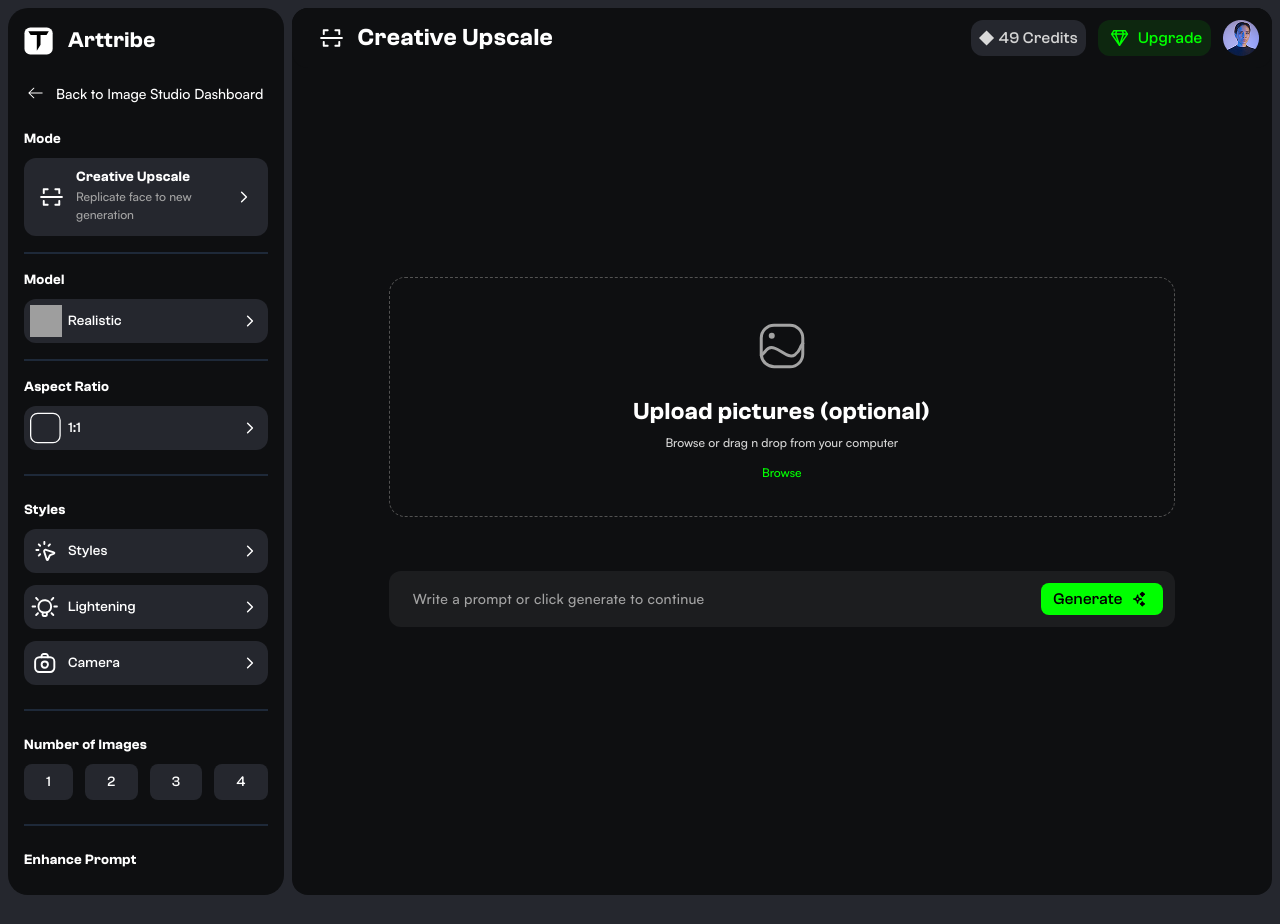
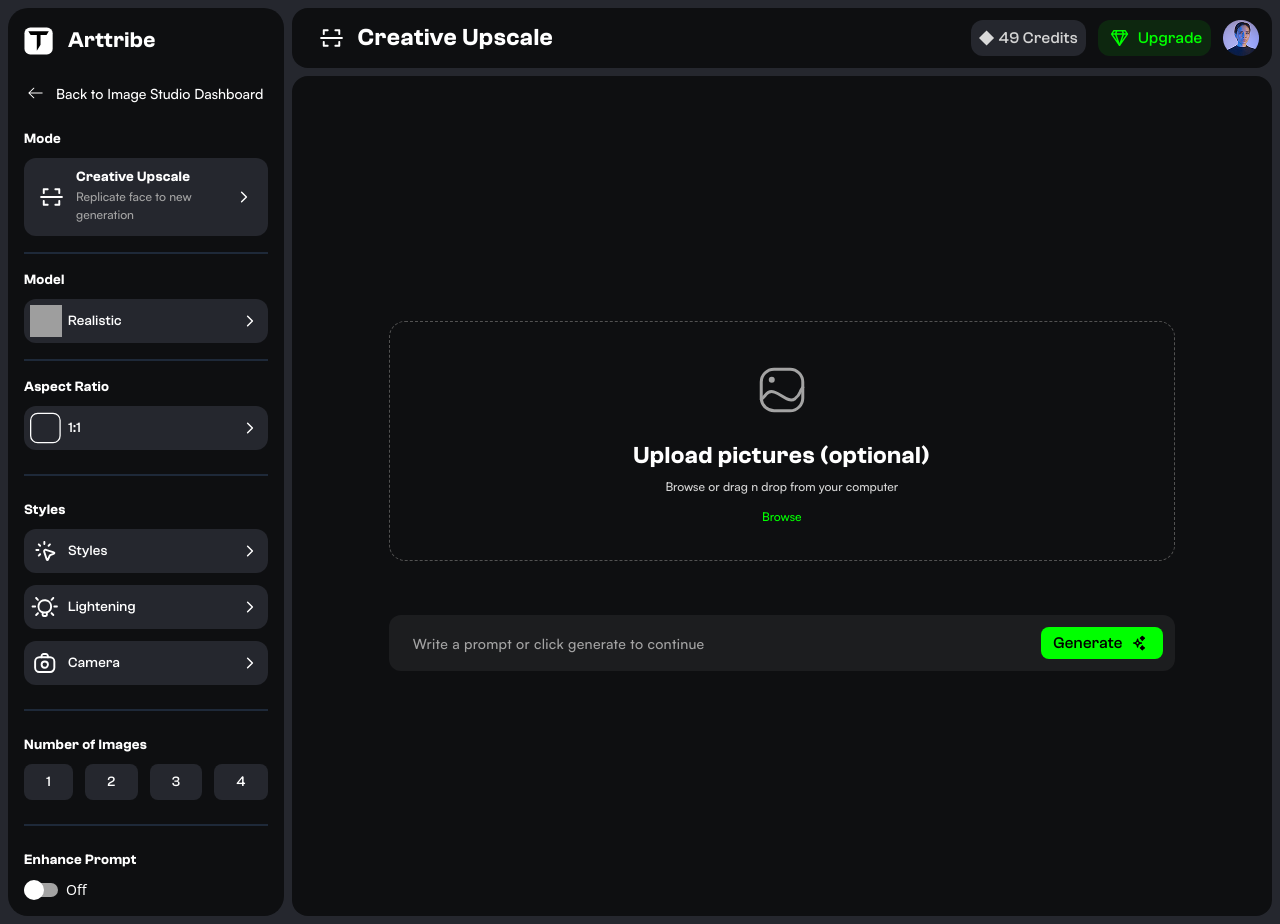
Before and after one commit to chnawaz/Arttribe, a Next.js app: page / in a window 1280 px wide. Before the commit the page ends 903 px from the top, so only its background shows below. Built offline with nearby package versions, Linux system fonts and the light colour scheme; grey boxes are pictures that could not be loaded.

Commit message:
photo upload function  add

```diff
--- a/app/globals.css
+++ b/app/globals.css
@@ -25,3 +25,8 @@
   margin-left: 24px;
   margin-right: 24px;
 }
+
+body{
+  height: 100%;
+  /* background-color: yellow; */
+}
--- a/app/layout.js
+++ b/app/layout.js
@@ -10,7 +10,7 @@ export const metadata = {
 export default function RootLayout({ children }) {
   return (
     <html lang="en">
-      <body className="bg-[#25272E] text-white">
+      <body className="bg-[#25272E] text-white h-[100vh]">
         <div className="flex flex-row gap-[8px] m-[8px] ">
             <Sidebar />
             <div className="flex flex-col gap-[8px] w-full">
--- a/app/page.js
+++ b/app/page.js
@@ -1,4 +1,4 @@
-import Main from "@/components/Main"
+import Main from "@/components/Main1"
 
 export default function Home() {
   return (
--- a/components/Main.jsx
+++ b/components/Main.jsx
@@ -1,9 +1,10 @@
 import React from 'react'
+
 
 function Main() {
   return (
     <>
-    <div className='h-[100%]  w-full flex flex-col rounded-[16px] p-[24px] gap-[54px] bg-[#0E0F11]  justify-center'>
+    <div className='h-[100%]  w-full flex flex-col rounded-[16px] p-[24px] gap-[54px] bg-[#0E0F11]  justify-center mt-[68px]  '>
         <div className='max-w-[786px] w-full mx-auto py-[32px] px-[24px] gap-[12px] rounded-[16px] border-dashed border-[1px] border-[#525252] flex flex-col items-center justify-center'>
             <img src="/images/Gallery_2.svg" alt="" />
             <div className='flex flex-col gap-[4px] items-center justify-center'>
--- /dev/null
+++ b/components/Main1.jsx
@@ -0,0 +1,81 @@
+"use client";
+
+// import React from "react";
+import React, { useRef, useState } from "react";
+
+function Main() {
+  const [image, setImage] = useState(null);
+  const fileInputRef = useRef(null); // to trigger hidden input
+
+  const handleImageChange = (e) => {
+    const file = e.target.files[0];
+    if (file) {
+      setImage(URL.createObjectURL(file));
+    }
+  };
+
+  return (
+    <>
+      <div className="h-[100%]  w-full flex flex-col rounded-[16px] p-[24px] gap-[54px] bg-[#0E0F11]  justify-center mt-[68px]  ">
+        <div className="max-w-[786px] w-full mx-auto py-[32px] px-[24px] gap-[12px] rounded-[16px] border-dashed border-[1px] border-[#525252] flex flex-col items-center justify-center">
+          {/* <img src="/images/Gallery_2.svg" alt="" /> */}
+          {image ? (
+            <img
+              src={image}
+              alt=""
+              className="h-40 w-40 rounded-md object-cover"
+            />
+          ) : (
+            <>
+              <img src="/images/Gallery_2.svg" alt="" />
+              <div className="flex flex-col gap-[4px] items-center justify-center">
+                <p className="font-[clashGrotesk] font-[600] text-[24px] leading-[150%] tracking-[0.02em] text-white">
+                  Upload pictures (optional)
+                </p>
+                <p className="font-[satoshi] font-[500] text-[12px] leading-[1.5] tracking-[0] text-[#D4D4D4]">
+                  Browse or drag n drop from your computer
+                </p>
+              </div>
+            </>
+          )}
+          <input
+            type="file"
+            accept="image/*"
+            onChange={handleImageChange}
+            ref={fileInputRef}
+            className="hidden"
+          />
+
+          <div className="group  transition duration-300 cursor-pointer">
+            <p className="font-[satoshi] font-[500] text-[12px] leading-[1.5] tracking-[0]   text-[#00FF00]">
+              <button
+                type="button"
+                onClick={() => fileInputRef.current.click()}
+              >
+                Browse
+              </button>
+            </p>
+            <span className="block max-w-0 group-hover:max-w-full transition-all duration-500 h-0.5 bg-[#00FF00]"></span>
+          </div>
+        </div>
+        <div className="max-w-[786px] w-full mx-auto  flex flex-row items-center justify-between rounded-[12px] py-[12px] pr-[12px] pl-[24px] bg-[#1C1D1F]">
+          <p className="font-[satoshi] font-[500] text-[14px] leading-[1.5] tracking-[0.02em] text-[#A3A3A3]">
+            Write a prompt or click generate to continue
+          </p>
+          <div className="flex flex-row items-center gap-[4px] py-[4px] px-[12px] rounded-[8px] bg-[#00FF00] cursor-pointer">
+            <p className="font-[clashGrotesk] font-[500] text-[16px] leading-[150%] tracking-[0.02em] text-black ">
+              Generate
+            </p>
+            <img
+              src="/images/Sparkels.svg"
+              alt=""
+              className="h-[24px] w-[24px]"
+            />
+          </div>
+        </div>
+      </div>
+    </>
+  );
+}
+
+export default Main;
--- a/components/Sidebar.jsx
+++ b/components/Sidebar.jsx
@@ -1,14 +1,18 @@
+"use client";
 import React from "react";
+
 import Sbcomponent1 from "@/components/sidebarcomponents/Sbcomponent1";
 import Sbcomp2 from "@/components/sidebarcomponents/Sbcomp2";
 import Sbcomp3 from "@/components/sidebarcomponents/Sbcomp3";
 import Sbcomp4 from "@/components/sidebarcomponents/Sbcomp4";
 // import logo from "@/public/images/logo.png"
+import { useState } from "react";
 
 function Sidebar() {
+  const [enabled, setEnabled] = useState(false);
   return (
     <>
-      <div className=" w-[280px]  p-4 flex flex-col gap-[24px] rounded-[20px] bg-[#0E0F11] sticky  ">
+      <div className=" w-[280px]   p-4 flex flex-col gap-[24px] rounded-[20px] bg-[#0E0F11] sticky min-h-[100vh]">
         <div className="flex flex-row gap-[14px] items-center ">
           <img src="/images/logo.svg" alt="" className="w-[29.9px] h-[28px]" />
           <p className="font-[clashGrotesk] font-[600] text-[22px] leading-[150%] tracking-[0.02em]   text-white">
@@ -71,8 +75,32 @@ function Sidebar() {
         <div className="border border-gray-800"></div>
 
         <div className="flex flex-col gap-[8px]">
-          <p className="font-[clashGrotesk] font-[600] text-[14px] leading-[1.5] tracking-[0.02em] text-white">Enhance Prompt</p>
-          <div className="flex flex-row gap-[8px]"></div>
+          <p className="font-[clashGrotesk] font-[600] text-[14px] leading-[1.5] tracking-[0.02em] text-white">
+            Enhance Prompt
+          </p>
+          <div className="flex flex-row gap-[8px] items-center">
+            <button
+              onClick={() => setEnabled(!enabled)}
+              className={`relative inline-flex h-[14px]  w-[34px] items-center rounded-full transition-colors duration-300 ${
+                enabled ? "bg-[#00FF00]" : "bg-[#A3A3A3]"
+              }`}
+            >
+              <span
+                className={`inline-block h-5 w-5 transform rounded-full bg-white transition-transform duration-300 ${
+                  enabled ? "translate-x-4" : "translate-x-0"
+                }`}
+              />
+            </button>
+            {enabled ? (
+              <p className="font-[400] text-[14px] leading-[150%] tracking-[0px]">
+                On
+              </p>
+            ) : (
+              <p className="font-[400] text-[14px] leading-[150%] tracking-[0px]">
+                Off
+              </p>
+            )}
+          </div>
         </div>
 
         {/* 3rd div end */}
```
